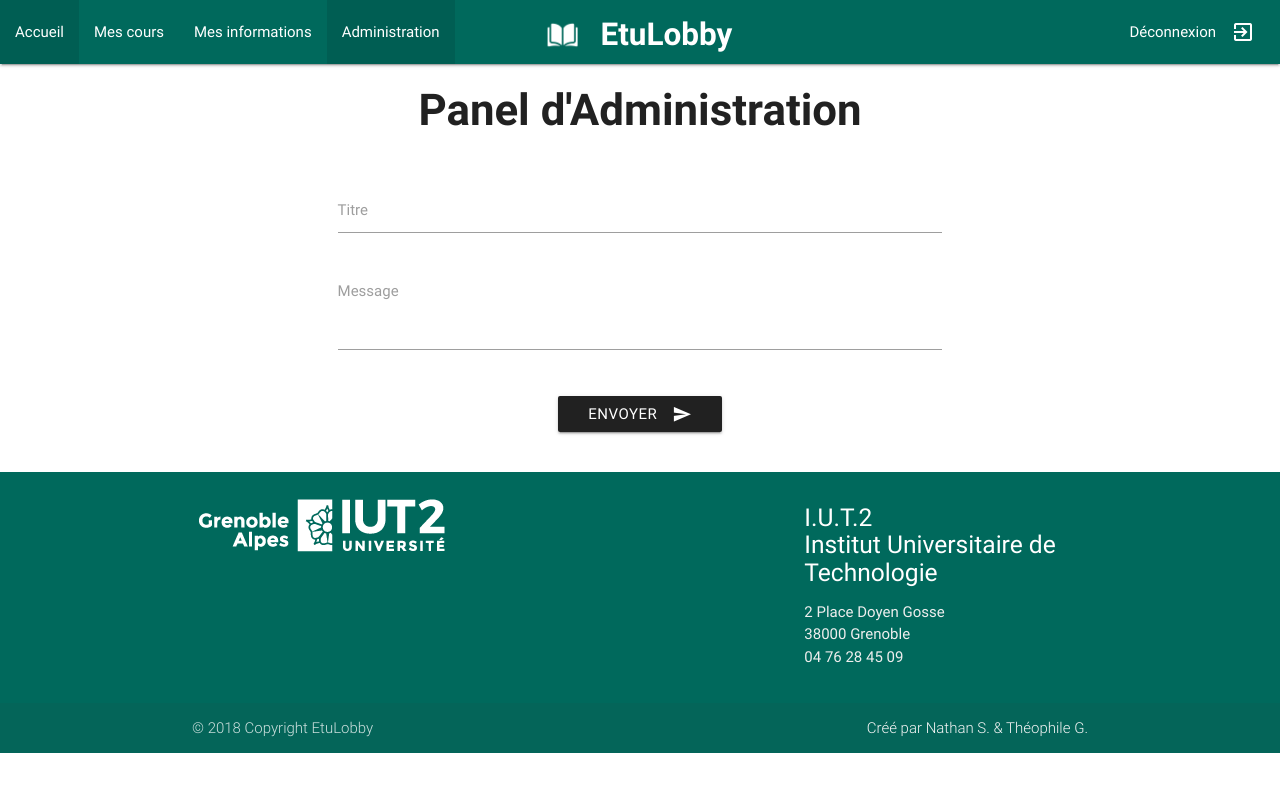
After one commit to EnneS/etulobby, a PHP site: page /controler/afficherAdministration.php in a window 1280 px wide. The commit adds this page. Run offline with PHP 8.4, Linux system fonts and the light colour scheme; the visitor is signed in with stand-in values (Sample User, id 1); data comes from the database, SQL or seed files in the repository; both versions use the stored data as it was after the commit; some libraries are stand-ins or nearby versions.

Commit message:
debut admin

```diff
--- /dev/null
+++ b/controler/afficherAdministration.php
@@ -0,0 +1,26 @@
+<?php
+session_start();
+
+// Vérification que l'utilisateur est connecté
+if(isset($_SESSION["id"])){
+
+  include_once("../model/DAO_class.php");
+  $user = $dao->getUserById($_SESSION["id"]);
+
+  // Vérification que l'utilisateur est bien un professeur
+  if($user->rang != 0) {
+    if(isset($_POST["message"])){
+      echo " fils de pute";
+    }
+
+
+    include_once("../view/administration_view.php");
+  } else{ // Sinon retour à l'accueil !
+    header('Location: index.php');
+  }
+} else { // idem
+  header('Location: index.php');
+}
+
+
+ ?>
--- a/controler/afficherCours.php
+++ b/controler/afficherCours.php
@@ -9,8 +9,7 @@
 include_once("../model/DAO_class.php");
 
 if(isset($_SESSION["id"])){
-
-    $dao = new DAO();
+  $data["idUser"] = $_SESSION["id"];
 
   if (isset($_GET["id"]) && isset($_GET["nom"])){
       $data["idCours"] = $_GET["id"];
--- a/controler/afficherInformations.php
+++ b/controler/afficherInformations.php
@@ -9,7 +9,8 @@
 include_once("../model/DAO_class.php");
 
 if(isset($_SESSION["id"])){
-  $user = $dao->getUserById($_SESSION["id"]);
+  $data["idUser"] = $_SESSION["id"];
+  $user = $dao->getUserById($data["idUser"]);
   $data["nom"] = $user->nom;
   $data["prenom"] = $user->prenom;
   $data["semestre"] = "S".$user->numSemestre;
--- /dev/null
+++ b/view/administration_view.php
@@ -0,0 +1,57 @@
+<?php include("../view/inc/header.php"); ?>
+
+<nav>
+    <div class="nav-wrapper teal darken-3">
+        <div class="brand-logo center">
+            <a><img  src="../view/img/open-book.png" style="margin-bottom:-5px; padding:20px 15px 0 0; height: 50px; width: auto;"></a>
+            <a href="/" style="font-weight: bolder; margin-top: -10px;">EtuLobby</a>
+        </div>
+        <ul class="left hide-on-med-and-down">
+            <li><a href="accueil.php">Accueil</a></li>
+            <li><a href="afficherModules.php">Mes cours</a></li>
+            <li><a href="afficherInformations.php">Mes informations</a></li>
+            <li class="active"><a href="afficherAdministration.php">Administration</a></li>
+
+        </ul>
+        <ul class="right hide-on-med-and-down">
+            <li><a href="deconnexion.php?logout='true'">Déconnexion</a></li>
+            <li><i style="margin-right: 25px;" class="material-icons">exit_to_app</i></li>
+        </ul>
+    </div>
+</nav>
+
+<div class="container">
+  <div class="row center">
+      <h3 style="font-weight: bold;">Panel d'Administration</h3>
+  </div>
+
+  <div class="row">
+      <form class="col s12" method="post" action="afficherAdministration.php">
+
+          <div class="row center-align">
+                <div class="row">
+
+                  <div class="input-field col s8 offset-s2">
+                      <input id="nom" name="nom" type="text" class="validate">
+                      <label class="active" for="nom">Titre</label>
+                  </div>
+
+                  <div class="input-field col s8 offset-s2">
+                    <textarea id="message" name="message" class="materialize-textarea"></textarea>
+                    <label for="textarea1">Message</label>
+                  </div>
+                </div>
+
+                <div class="center-align">
+                    <button class="btn waves-effect waves-light grey darken-4" type="submit" name="valider">Envoyer
+                        <i class="material-icons right">send</i>
+                    </button>
+                </div>
+
+              </form>
+
+          </div>
+  </div>
+</div>
+
+<?php include("../view/inc/footer.php"); ?>
--- a/view/cours_view.php
+++ b/view/cours_view.php
@@ -11,6 +11,11 @@
                 <li><a href="accueil.php">Accueil</a></li>
                 <li><a href="afficherModules.php">Mes cours</a></li>
                 <li><a href="afficherInformations.php">Mes informations</a></li>
+                <?php if($data["idUser"] == 1) { ?> <li><a href="#">Administration</a></li> <?php } ?>
+            </ul>
+            <ul class="right hide-on-med-and-down">
+                <li><a href="deconnexion.php?logout='true'">Déconnexion</a></li>
+                <li><i style="margin-right: 25px;" class="material-icons">exit_to_app</i></li>
             </ul>
         </div>
     </nav>
--- a/view/informations_view.php
+++ b/view/informations_view.php
@@ -10,6 +10,7 @@
                 <li><a href="accueil.php">Accueil</a></li>
                 <li><a href="afficherModules.php">Mes cours</a></li>
                 <li class="active" ><a href="afficherInformations.php">Mes informations</a></li>
+                <?php if($data["idUser"] == 1) { ?> <li><a href="afficherAdministration.php">Administration</a></li> <?php } ?>
             </ul>
             <ul class="right hide-on-med-and-down">
                 <li><a href="deconnexion.php?logout='true'">Déconnexion</a></li>
@@ -38,7 +39,8 @@
                             <ul class="collection">
                                 <li class="collection-item">Nom : <?php echo $data["nom"]; ?></li>
                                 <li class="collection-item">Prénom : <?php echo $data["prenom"]; ?></li>
-                                <li class="collection-item">Semestre : <?php echo $data["semestre"] ?></li>
+                                <?php // On affiche le semestre si != 0 (0 étant attribué pour les profs)
+                                if($data["semestre"] != "S0") { ?> <li class="collection-item">Semestre : <?php echo $data["semestre"] ?></li> <?php } ?>
                                 <li class="collection-item">Groupe : <?php echo $data["groupe"] ?></li>
                             </ul>
                         </div>
--- a/view/modules_view.php
+++ b/view/modules_view.php
@@ -11,6 +11,11 @@
                 <li><a href="accueil.php">Accueil</a></li>
                 <li class="active"><a href="afficherModules.php">Mes cours</a></li>
                 <li><a href="afficherInformations.php">Mes informations</a></li>
+                <?php if($data["idUser"] == 1) { ?> <li><a href="afficherAdministration.php">Administration</a></li> <?php } ?>
+            </ul>
+            <ul class="right hide-on-med-and-down">
+                <li><a href="deconnexion.php?logout='true'">Déconnexion</a></li>
+                <li><i style="margin-right: 25px;" class="material-icons">exit_to_app</i></li>
             </ul>
         </div>
     </nav>
```
Also changed, not shown: controler/accueil.php (+4 -5 lines), controler/afficherModules.php (+4 -6 lines), controler/register.php (+2 -5 lines), view/accueil_view.php (+6 -5 lines), model/db/etulobby.db. Lines whose indentation alone changed are shown as unchanged.
